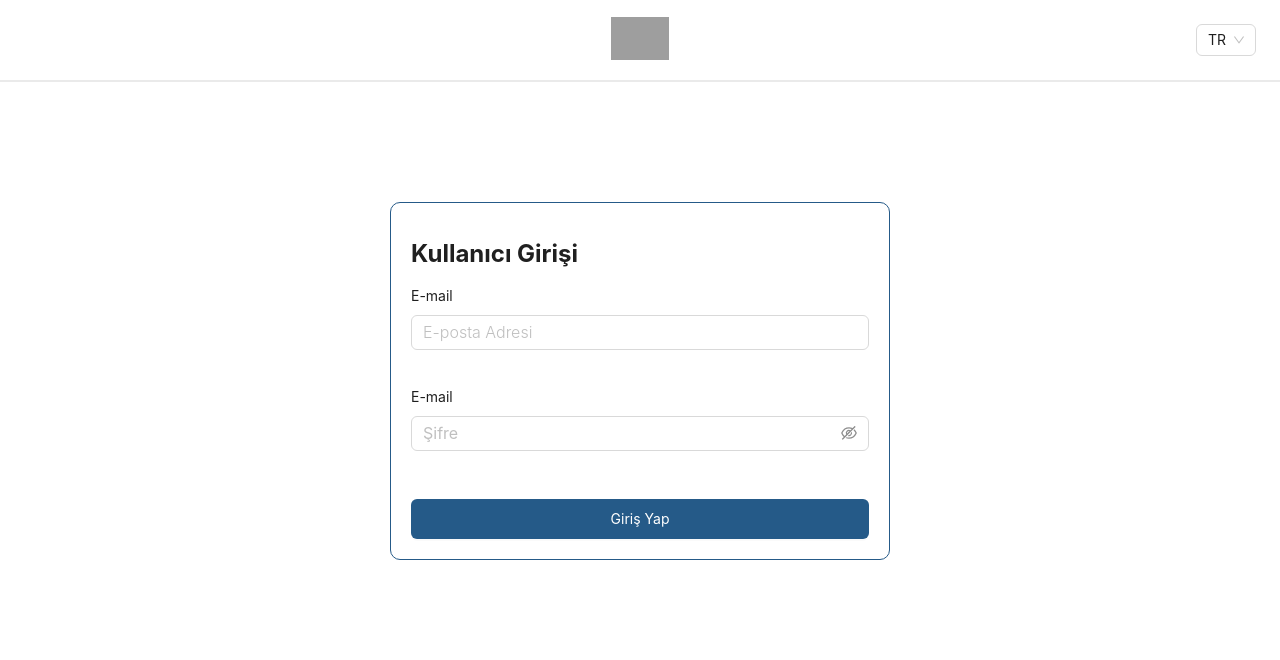
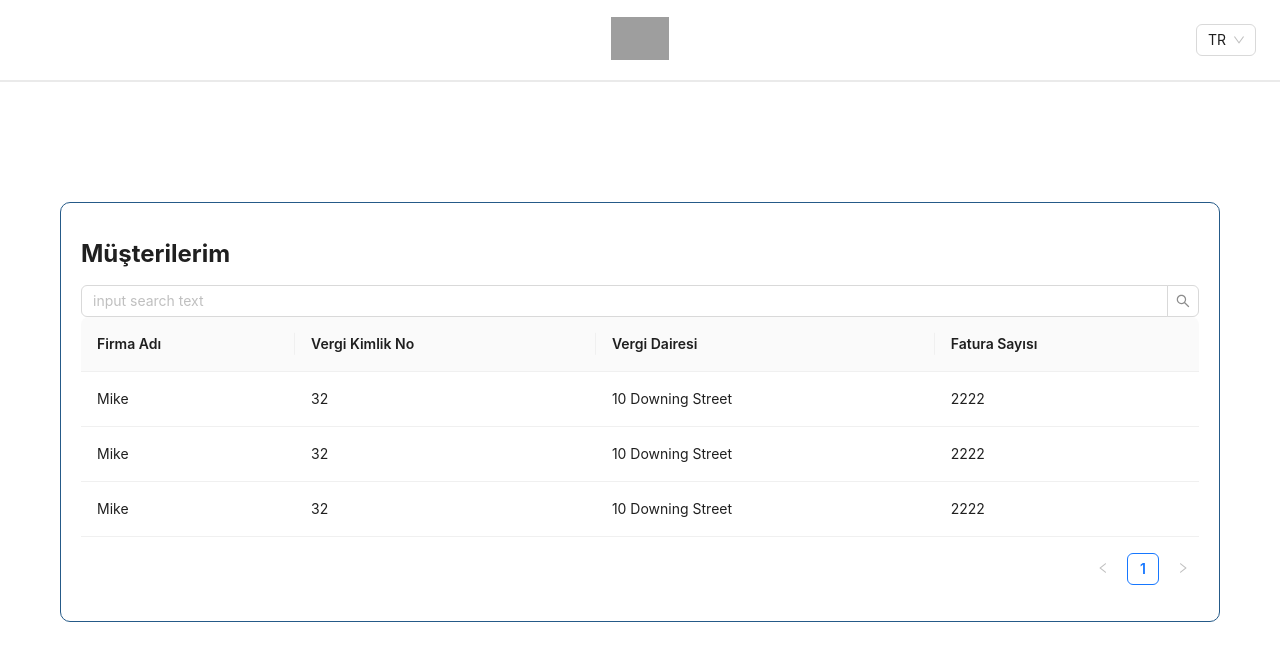
Before and after one commit to oytundinc/fon-radar-frontend-assignment, a React (Create React App) app: page / in a window 1280 px wide. Shown: the top 660 px of the page. Built offline with nearby package versions, Linux system fonts and the light colour scheme; grey boxes are pictures that could not be loaded.

Commit message:
add search page and change data table component

```diff
--- a/src/App.tsx
+++ b/src/App.tsx
@@ -1,12 +1,12 @@
 import "./App.css";
-import { LoginPage } from "./pages/login-page/login-page";
+import { SearchPage } from "./pages/search-page/search-page";
 import Header from "./pages/header/header";
 
 function App() {
   return (
     <div className="App">
       <Header/>
-      <LoginPage />
+      <SearchPage />
     </div>
   );
 }
--- a/src/components/data-table/data-table.tsx
+++ b/src/components/data-table/data-table.tsx
@@ -2,14 +2,14 @@ import { Table } from "antd";
 import { StyledDataTable } from "./data-table.styles";
 
 type DataTableProps = {
-  cols?: [];
-  source?: [];
+  columns?: object[];
+  dataSource?: object[];
 };
 
-export const DataTable = ({ source, cols }: DataTableProps) => {
+export const DataTable = ({ dataSource, columns }: DataTableProps) => {
   return (
     <StyledDataTable>
-      <Table dataSource={source} columns={cols} />
+      <Table dataSource={dataSource} columns={columns} />
     </StyledDataTable>
   );
 };
--- /dev/null
+++ b/src/pages/search-page/search-page-styles.ts
@@ -0,0 +1,22 @@
+import styled from "styled-components";
+
+export const SearchPageWrapped = styled.div`
+  &.search-page-wrapped {
+
+    .search-page {
+      margin: 120px 60px 0px 60px;
+      padding: 20px;
+      border: 1px solid #255a88;
+      border-radius: 10px;
+
+      .search-page-header {
+        margin: 12px 0px;
+        text-align: initial;
+
+        font-size: 24px;
+        font-weight: 700;
+        color: #202020;
+      }
+    }
+  }
+`;
--- /dev/null
+++ b/src/pages/search-page/search-page.tsx
@@ -0,0 +1,65 @@
+import { Form } from "antd";
+//import { useTranslation } from 'react-i18next';
+import { DataTable } from "../../components/data-table/data-table";
+import { SearchInput } from "../../components/search-input/search-input";
+import { SearchPageWrapped } from "./search-page-styles";
+
+const sources = [
+  {
+    key: "1",
+    companyName: "Mike",
+    taxNumber: 32,
+    taxOffice: "10 Downing Street",
+    invoiceCount: 2222,
+  },
+  {
+    key: "2",
+    companyName: "Mike",
+    taxNumber: 32,
+    taxOffice: "10 Downing Street",
+    invoiceCount: 2222,
+  },
+  {
+    key: "3",
+    companyName: "Mike",
+    taxNumber: 32,
+    taxOffice: "10 Downing Street",
+    invoiceCount: 2222,
+  },
+];
+
+const columns = [
+  {
+    title: "Firma Adı",
+    dataIndex: "companyName",
+    key: "companyName",
+  },
+  {
+    title: "Vergi Kimlik No",
+    dataIndex: "taxNumber",
+    key: "taxNumber",
+  },
+  {
+    title: "Vergi Dairesi",
+    dataIndex: "taxOffice",
+    key: "taxOffice",
+  },
+  {
+    title: "Fatura Sayısı",
+    dataIndex: "invoiceCount",
+    key: "invoiceCount",
+  },
+];
+export const SearchPage = () => {
+  //const { t } = useTranslation();
+
+  return (
+    <SearchPageWrapped className="search-page-wrapped">
+      <Form className="search-page">
+        <h3 className="search-page-header">Müşterilerim</h3>
+        <SearchInput />
+        <DataTable dataSource={sources} columns={columns}/>
+      </Form>
+    </SearchPageWrapped>
+  );
+};
```
